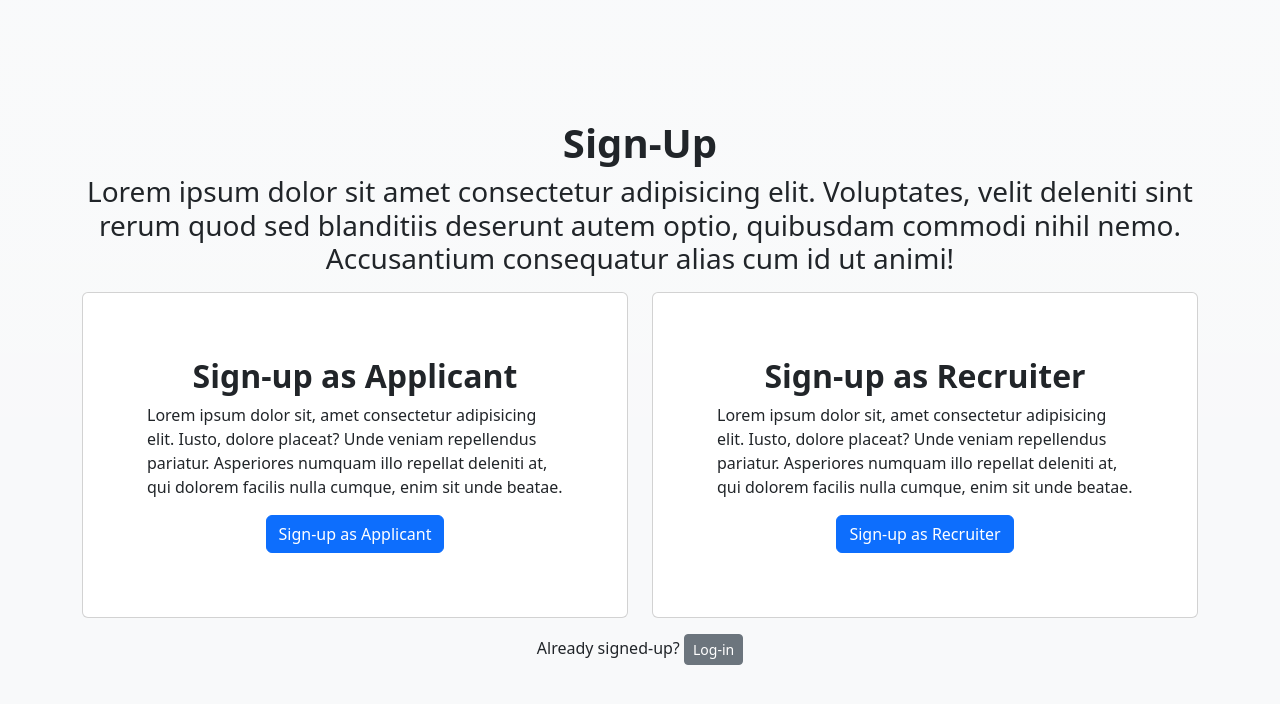
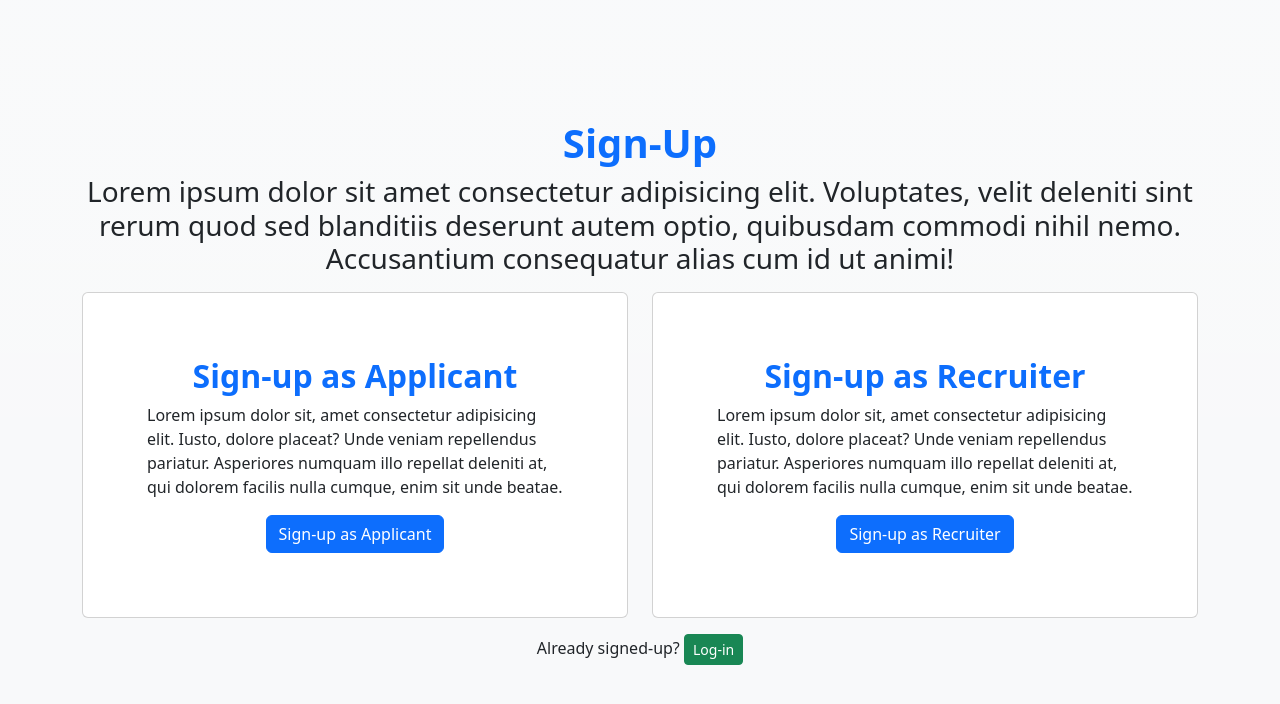
Before and after one commit to nbagonoc/jobFinder-frontend, a React (Vite) app: page /register in a window 1280 px wide. Shown: the top 704 px of the page. Built offline with nearby package versions, Linux system fonts and the light colour scheme.

Commit message:
align color/branding

```diff
--- a/src/components/auth/login/LoginForm.jsx
+++ b/src/components/auth/login/LoginForm.jsx
@@ -99,7 +99,7 @@ const LoginForm = () => {
                 </span>
             </div>
             <div className='mb-3'>
-                <button type='submit' className='btn btn-primary'>
+                <button type='submit' className='btn btn-success'>
                     Login
                 </button>
             </div>
--- a/src/components/auth/login/LoginFormContainer.jsx
+++ b/src/components/auth/login/LoginFormContainer.jsx
@@ -31,7 +31,7 @@ const LoginFormContainer = () => {
                     <p className='text-center'>
                         Not yet registered?{' '}
                         <Link
-                            className='btn btn-sm btn-secondary'
+                            className='btn btn-sm btn-primary'
                             to='/register'
                         >
                             Register
--- a/src/components/auth/register/RegisterFormContainer.jsx
+++ b/src/components/auth/register/RegisterFormContainer.jsx
@@ -36,7 +36,7 @@ const RegisterFormContainer = () => {
                 <div className='mt-3'>
                     <p className='text-center'>
                         Already signed-up?{' '}
-                        <Link className='btn btn-sm btn-secondary' to='/login'>
+                        <Link className='btn btn-sm btn-success' to='/login'>
                             Log-in
                         </Link>
                     </p>
--- a/src/components/auth/register/RegisterSelection.jsx
+++ b/src/components/auth/register/RegisterSelection.jsx
@@ -6,7 +6,7 @@ const RegisterSelection = () => {
     return (
         <FullVertical>
             <div className='mb-3'>
-                <h1 className='text-center fw-bold'>Sign-Up</h1>
+                <h1 className='text-center fw-bold text-primary'>Sign-Up</h1>
                 <h3 className='text-center'>
                     Lorem ipsum dolor sit amet consectetur adipisicing elit.
                     Voluptates, velit deleniti sint rerum quod sed blanditiis
@@ -22,7 +22,7 @@ const RegisterSelection = () => {
                     >
                         <div className='card p-5'>
                             <div className='card-body'>
-                                <h2 className='text-center fw-bold'>
+                                <h2 className='text-center fw-bold text-primary'>
                                     Sign-up as Applicant
                                 </h2>
                                 <p className='fw-light'>
@@ -52,7 +52,7 @@ const RegisterSelection = () => {
                     >
                         <div className='card p-5'>
                             <div className='card-body'>
-                                <h2 className='text-center fw-bold'>
+                                <h2 className='text-center fw-bold text-primary'>
                                     Sign-up as Recruiter
                                 </h2>
                                 <p className='fw-light'>
@@ -79,7 +79,7 @@ const RegisterSelection = () => {
             <div className='mt-3'>
                 <p className='text-center'>
                     Already signed-up?{' '}
-                    <Link className='btn btn-sm btn-secondary' to='/login'>
+                    <Link className='btn btn-sm btn-success' to='/login'>
                         Log-in
                     </Link>
                 </p>
--- a/src/components/partials/FullVertical.jsx
+++ b/src/components/partials/FullVertical.jsx
@@ -4,7 +4,7 @@ const FullVertical = ({ children }) => {
     return (
         <div className='d-flex flex-column min-vh-100 min-vw-100'>
             <div className='d-md-flex flex-grow-1 justify-content-center align-items-center'>
-                <div className="container mt-3 mt-md-0">
+                <div className="container-lg mt-3 mt-md-0">
                     {children}
                 </div>
             </div>
--- a/src/components/partials/Navigation.jsx
+++ b/src/components/partials/Navigation.jsx
@@ -108,7 +108,7 @@ const Navigation = () => {
                                 <>
                                     <Link
                                         to='/login'
-                                        className='btn btn-secondary btn-sm me-0 me-sm-1'
+                                        className='btn btn-success btn-sm me-0 me-sm-1'
                                     >
                                         Login
                                     </Link>
```
